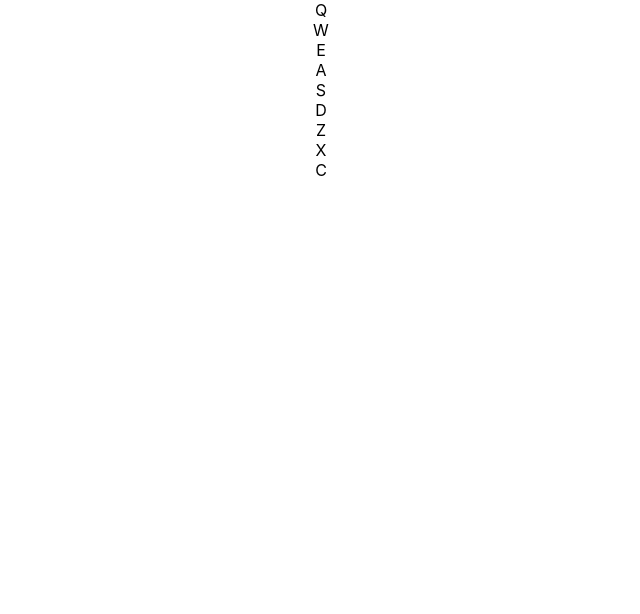
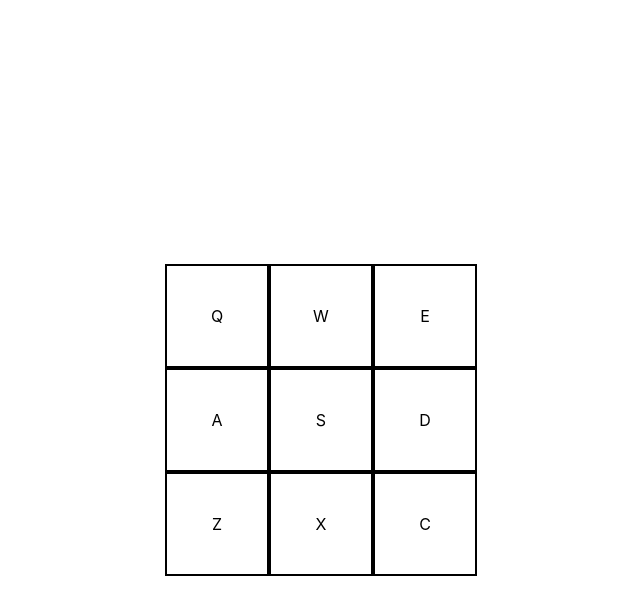
Before and after one commit to SantiagoYanezFerreiro/drummachinefcc, a React (Create React App) app: page / in a window 1280 px wide. Shown: the top 614 px of the page, without its empty margins (319-959 px from the left). Built offline with nearby package versions, Linux system fonts and the light colour scheme.

Commit message:
centered drumpads and made them bigger

```diff
--- a/src/App.css
+++ b/src/App.css
@@ -1,38 +1,20 @@
 .App {
-  text-align: center;
+  display: flex;
+  justify-content: center;
+  align-items: center;
+  margin-top: 33vh;
 }
 
-.App-logo {
-  height: 40vmin;
-  pointer-events: none;
+.drum-pads {
+  display: grid;
+  grid-template-columns: 1fr 1fr 1fr;
 }
 
-@media (prefers-reduced-motion: no-preference) {
-  .App-logo {
-    animation: App-logo-spin infinite 20s linear;
-  }
+.drum-pad {
+  border: 2px solid black;
+  width: 100px;
+  height: 100px;
+  display: flex;
+  justify-content: center;
+  align-items: center;
 }
-
-.App-header {
-  background-color: #282c34;
-  min-height: 100vh;
-  display: flex;
-  flex-direction: column;
-  align-items: center;
-  justify-content: center;
-  font-size: calc(10px + 2vmin);
-  color: white;
-}
-
-.App-link {
-  color: #61dafb;
-}
-
-@keyframes App-logo-spin {
-  from {
-    transform: rotate(0deg);
-  }
-  to {
-    transform: rotate(360deg);
-  }
-}
--- a/src/App.js
+++ b/src/App.js
@@ -52,11 +52,17 @@ function App() {
     <div className="App">
       <div id="drum-machine">
         <div id="display">
-          {drumPads.map((drumPad) => (
-            <div className="drum-pad" key={drumPad.keyCode} id="{drumPad.text}">
-              {drumPad.text}
-            </div>
-          ))}
+          <div className="drum-pads">
+            {drumPads.map((drumPad) => (
+              <div
+                className="drum-pad"
+                key={drumPad.keyCode}
+                id="{drumPad.text}"
+              >
+                {drumPad.text}
+              </div>
+            ))}
+          </div>
         </div>
       </div>
     </div>
```
